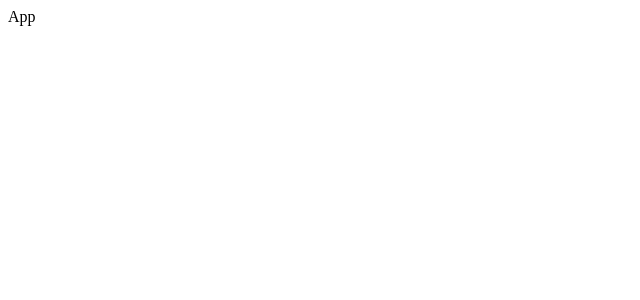
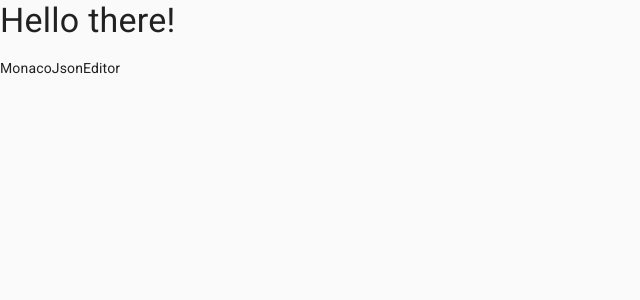
Before and after one commit to formidableworks/legacy-json-app, a React (Create React App) app: page / in a window 1280 px wide. Shown: the top 300 px of the page, without its empty margins (0-640 px from the left). Built offline with nearby package versions, Linux system fonts and the light colour scheme.

Commit message:
added material-ui

```diff
--- a/package.json
+++ b/package.json
@@ -3,6 +3,9 @@
   "version": "0.1.0",
   "private": true,
   "dependencies": {
+    "@fontsource/roboto": "^4.5.8",
+    "@material-ui/core": "4.11.0",
+    "@material-ui/icons": "^4.11.3",
     "@testing-library/jest-dom": "^5.14.1",
     "@testing-library/react": "^13.0.0",
     "@testing-library/user-event": "^13.2.1",
--- a/src/App.tsx
+++ b/src/App.tsx
@@ -1,5 +1,16 @@
 import React from "react";
+import { Typography, Grid } from "@material-ui/core";
+import { MonacoJsonEditor } from "./monacoJsonEditor/MonacoJsonEditor";
 
 export function App() {
-  return <div>App</div>;
+  return (
+    <Grid container spacing={2}>
+      <Grid item xs={12}>
+        <Typography variant="h4">Hello there!</Typography>
+      </Grid>
+      <Grid item xs={12}>
+        <MonacoJsonEditor />
+      </Grid>
+    </Grid>
+  );
 }
--- a/src/index.tsx
+++ b/src/index.tsx
@@ -1,11 +1,14 @@
 import React from "react";
 import ReactDOM from "react-dom";
 import { App } from "./App";
+import "@fontsource/roboto";
+import { CssBaseline } from "@material-ui/core";
 
 const rootNode = document.getElementById("root") as HTMLElement;
 
 ReactDOM.render(
   <React.StrictMode>
+    <CssBaseline />
     <App />
   </React.StrictMode>,
   rootNode
--- /dev/null
+++ b/src/monacoJsonEditor/MonacoJsonEditor.tsx
@@ -0,0 +1,5 @@
+import React from "react";
+
+export function MonacoJsonEditor(): JSX.Element {
+  return <div>MonacoJsonEditor</div>;
+}
```
Also changed, not shown: 1 other file (tests, documents, lock files or other folders).
